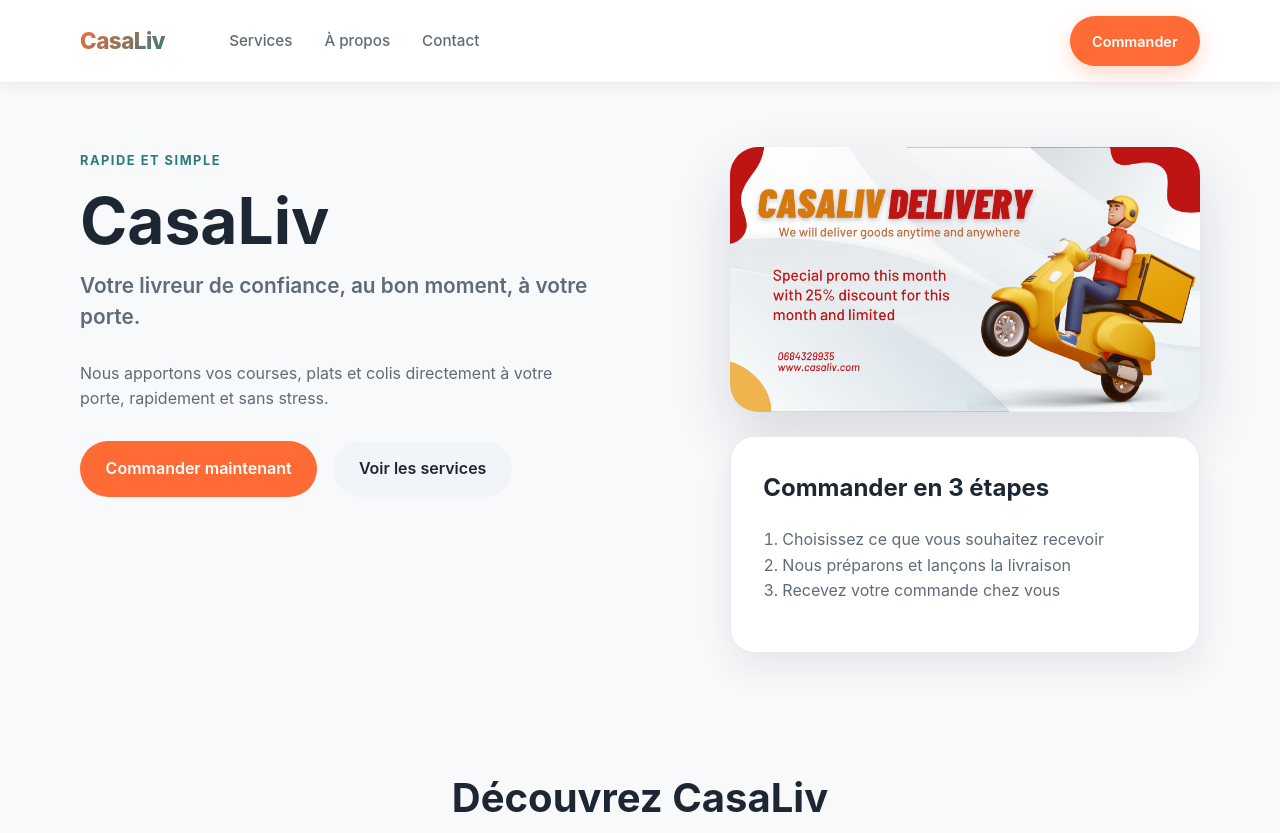
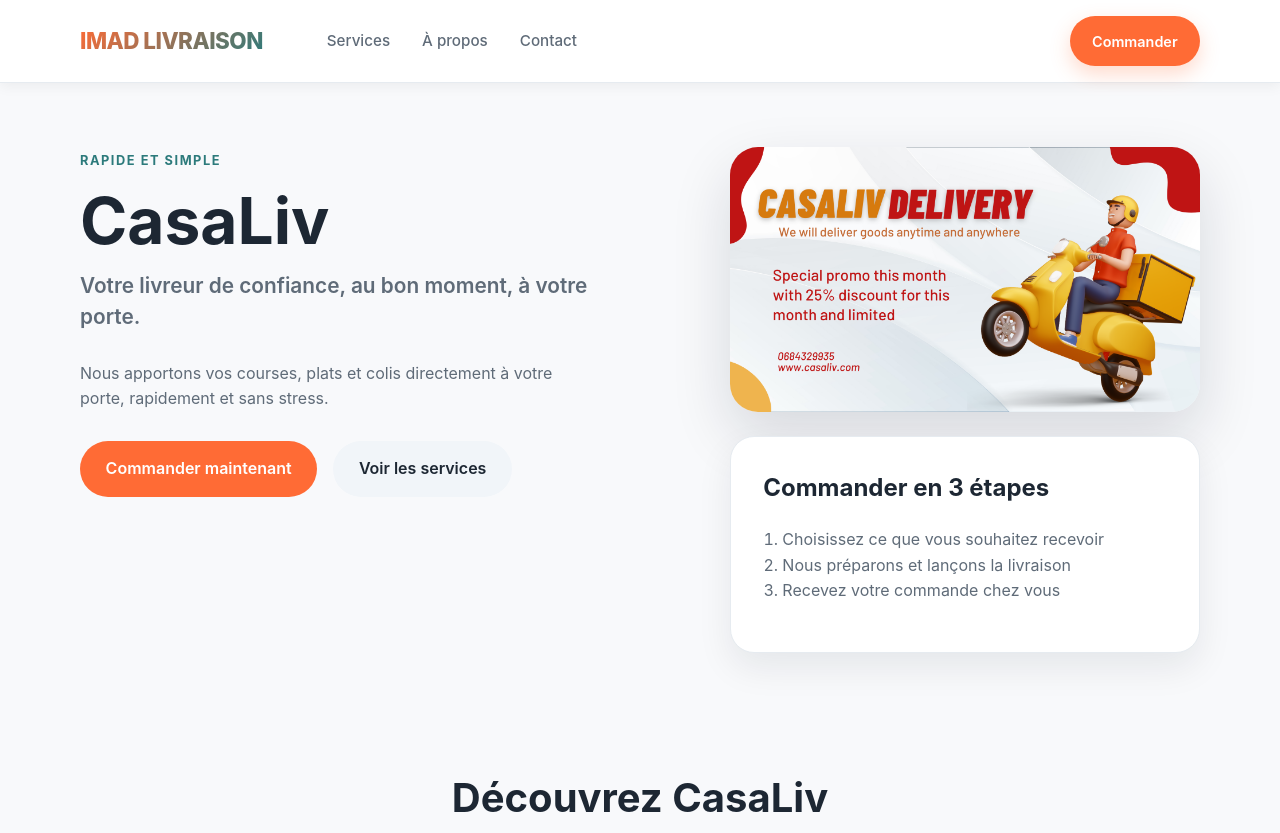
Before and after one commit to imadmazzi/CasaLiv-delivery, a plain HTML site: page index.html in a window 1280 px wide. Shown: the top 833 px of the page. Drawn offline with Linux system fonts and the light colour scheme.

Commit message:
description de ta modification

```diff
--- a/index.html
+++ b/index.html
@@ -10,7 +10,7 @@
   <header class="site-header">
     <div class="container header-inner">
       <div class="brand">
-        <span class="brand-logo">CasaLiv</span>
+        <span class="brand-logo">IMAD LIVRAISON</span>
       </div>
       <nav class="nav-links">
         <a href="#services">Services</a>
```
